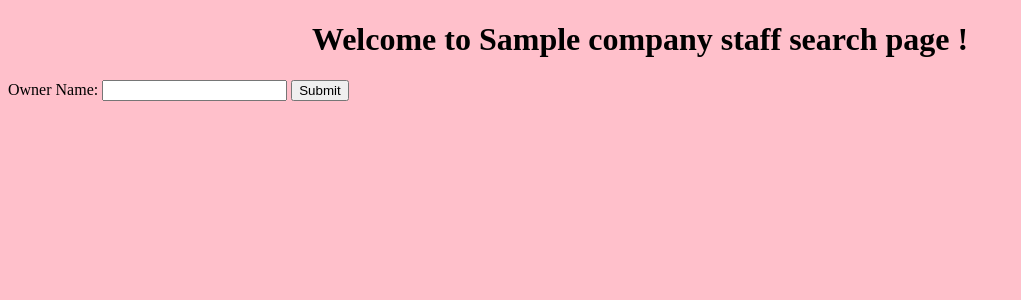
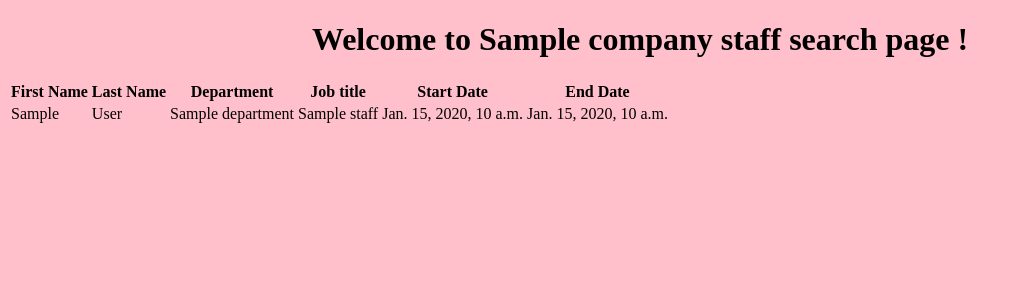
Before and after one commit to jude52/staff-app-, a Django app: template Interview/staff/templates/staff/input.html in a window 1280 px wide. Shown: the top 300 px of the page, without its empty margins (0-1021 px from the left). Run offline with Django 4.2, Linux system fonts and the light colour scheme; the template is opened without the code that fills it: most values are stand-ins (such as "Sample title", 1, 10 or a date in 2020); parts of the project's set-up code (start-up, migrations or seed data) failed here and were passed over.

```diff
--- a/Interview/staff/models.py
+++ b/Interview/staff/models.py
@@ -14,4 +14,4 @@ class StaffInfo(models.Model):
         return self.first_name
 
     def get_absolute_url(self):
-        return "/staffinfo"
+        return "input.html"
--- a/Interview/staff/templates/staff/input.html
+++ b/Interview/staff/templates/staff/input.html
@@ -4,13 +4,30 @@
  {% block content %}
 
 
-<form action="" method="POST">
-  <!-- Add your token below-->
+<table id="staff">
+<tr>
+    <th>First Name</th>
+    <th>Last Name </th>
+    <th>Department</th>
+    <th>Job title</th>
+    <th>Start Date</th>
+    <th>End Date</th>
+</tr>
+ {% for staff in object_list %}
 
-  <label name="LabelField" for="InputField">Owner Name:</label>
-  <input name="InputField" id="InputField"/>
-  <input value="Submit" type="submit"/>
-</form>
+<tr>
+    <td>{{staff.first_name}}</td>
+    <td>{{staff.last_name}}</td>
+    <td>{{staff.department}}</td>
+    <td>{{staff.job_title}}</td>
+    <td>{{staff.start_date}}</td>
+    <td>{{staff.end_date}}</td>
+
+
+
+</tr>
+{%endfor%}
+</table>
 
 
 {% endblock %}
--- a/Interview/staff/urls.py
+++ b/Interview/staff/urls.py
@@ -2,8 +2,8 @@ from django.urls import path
 from . import views
 
 urlpatterns = [
-    path("", views.home),
+    path("", views.home, name='home'),
     path("staff/input.html", views.TestView.as_view(), name='input'),
-    path("staff/create_field.html", views.CreateTestView.as_view(), name='create'),
+    path("staff/create_field.html", views.CreateStaffForm.as_view(), name='create_form'),
 
 ]
```
Also changed, not shown: Interview/staff/form.py (+7 -1 lines), Interview/staff/templates/staff/create_field.html (+6 -29 lines), Interview/staff/templates/staff/home.html (+9 -2 lines), Interview/staff/views.py (+1 -11 lines), Interview/db.sqlite3, Interview/staff/migrations/0001_initial.py (added).
